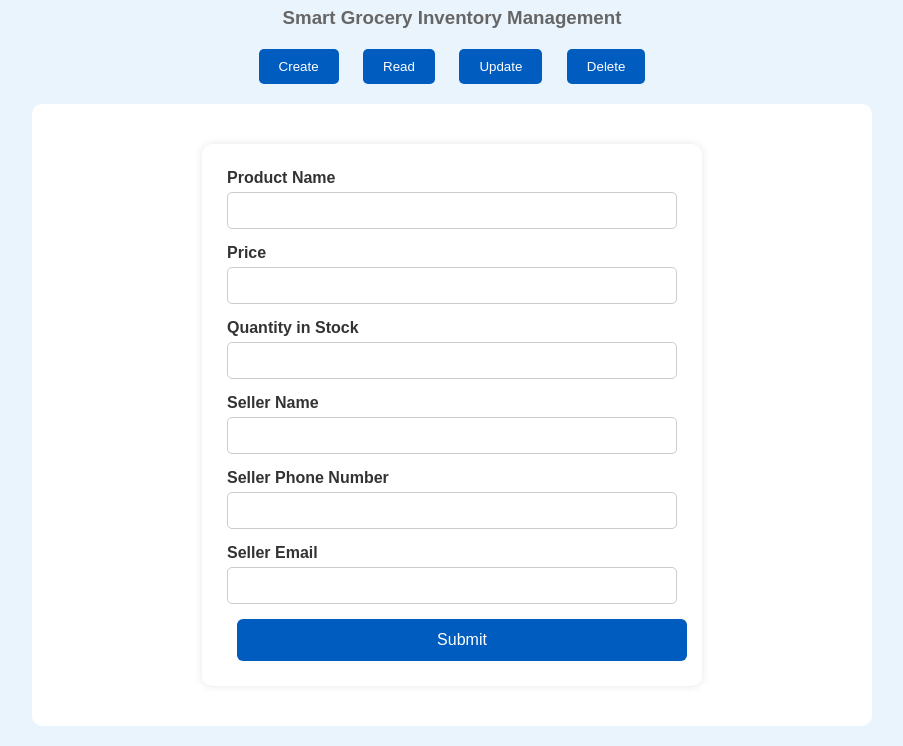
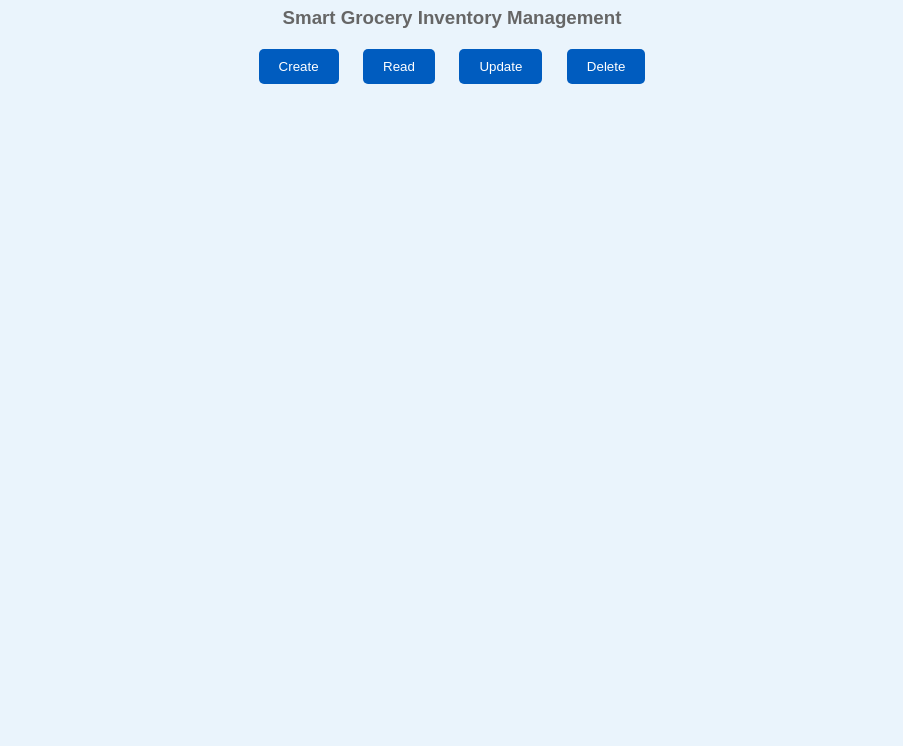
Before and after one commit to sesha10052000/WalmartInventory, a plain HTML site: page createItem.html in a window 1280 px wide. Shown: the part 60-806 px from the top of the page, without its empty margins (188-1091 px from the left). Drawn offline with Linux system fonts and the light colour scheme.

Commit message:
create commit6

```diff
--- a/createItem.html
+++ b/createItem.html
@@ -20,40 +20,3 @@
       <button onclick="location.href='deleteItem.html'">Delete</button>
     </nav>
   </header>
-
-  <main>
-    <div id="formContainer">
-      <form id="itemForm">
-        <div class="form-group">
-          <label for="productName">Product Name</label>
-          <input type="text" id="productName" required>
-        </div>
-        <div class="form-group">
-          <label for="price">Price</label>
-          <input type="number" id="price" required>
-        </div>
-        <div class="form-group">
-          <label for="quantity">Quantity in Stock</label>
-          <input type="number" id="quantity" required>
-        </div>
-        <div class="form-group">
-          <label for="sellerName">Seller Name</label>
-          <input type="text" id="sellerName" required>
-        </div>
-        <div class="form-group">
-          <label for="sellerPhone">Seller Phone Number</label>
-          <input type="text" id="sellerPhone" required>
-        </div>
-        <div class="form-group">
-          <label for="sellerEmail">Seller Email</label>
-          <input type="email" id="sellerEmail" required>
-        </div>
-        <button type="submit">Submit</button>
-      </form>
-      <p id="message"></p>
-    </div>
-  </main>
-
-  <script src="createItem.js"></script>
-</body>
-</html>
```
